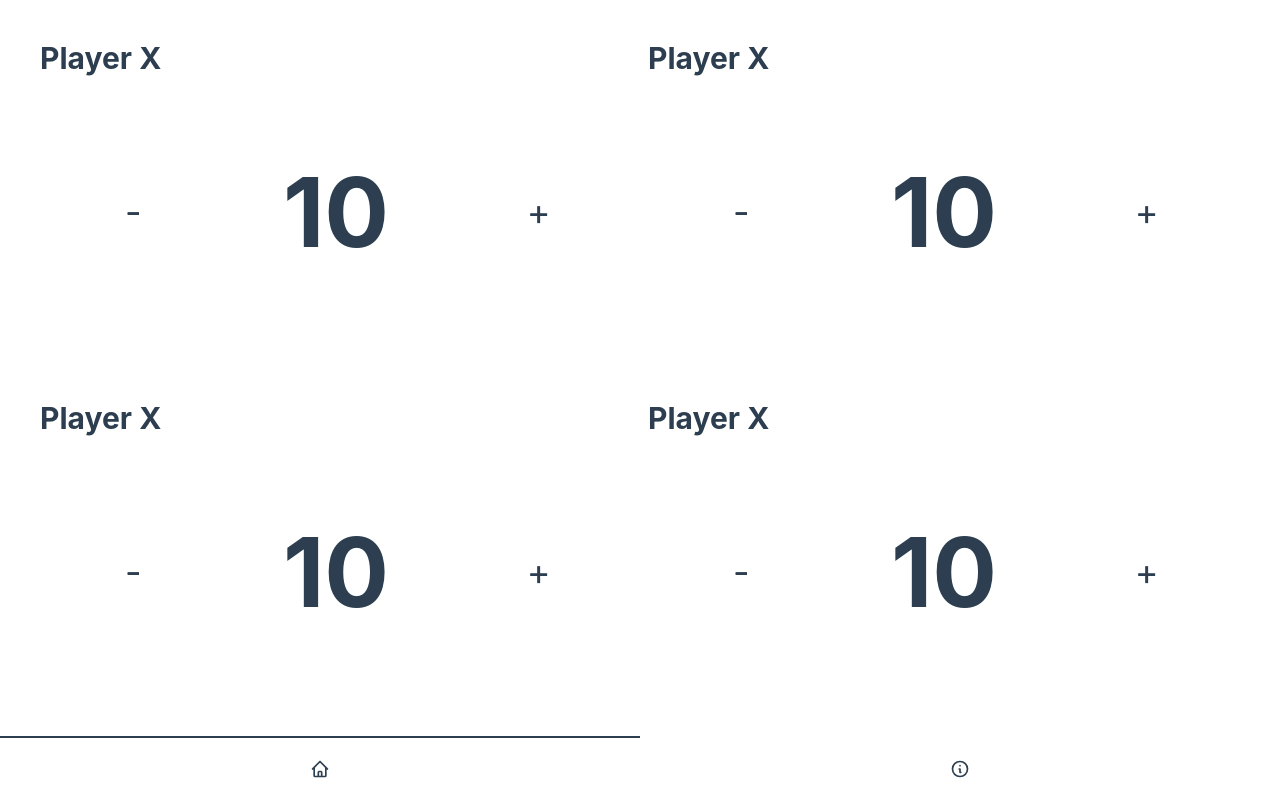
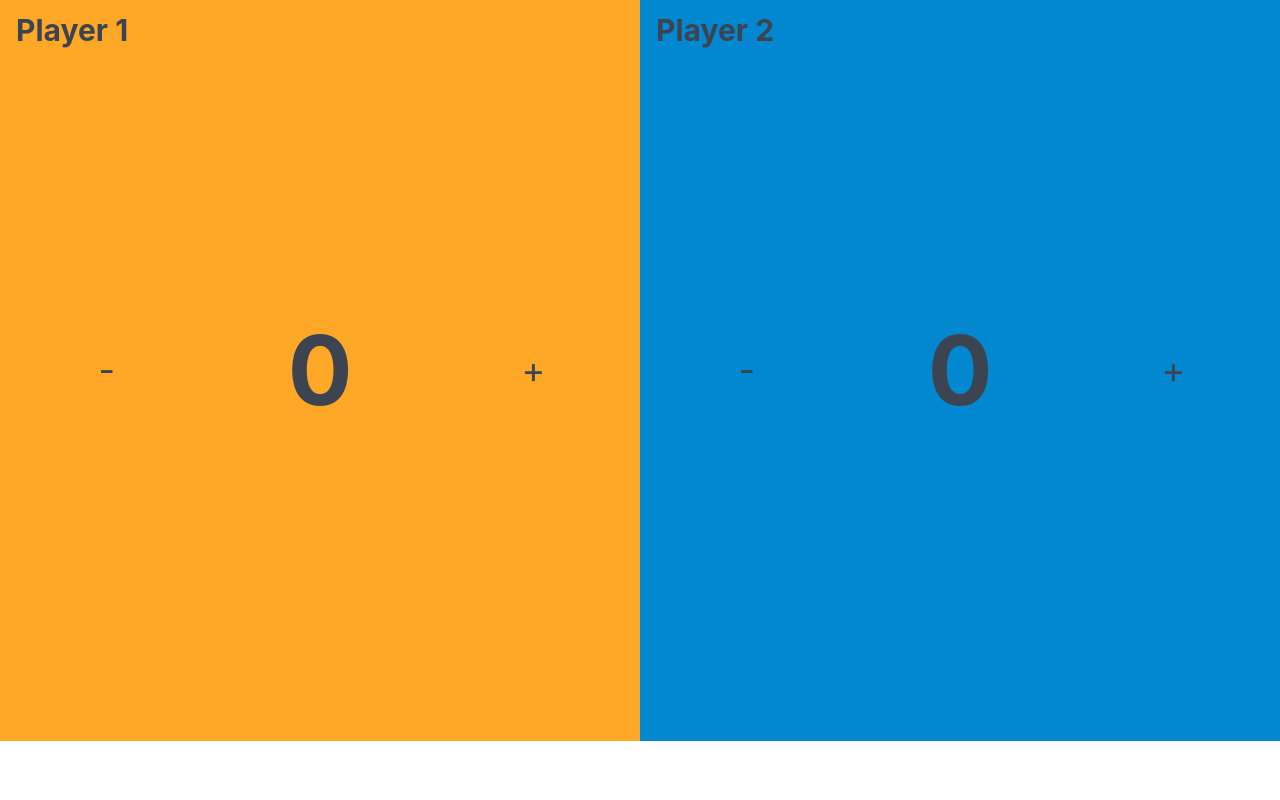
Before and after one commit to Rnd00m/game-points, a Vue app: page / in a window 1280 px wide. Built offline with nearby package versions, Linux system fonts and the light colour scheme.

Commit message:
feat: add counter store system

```diff
--- a/src/assets/base.css
+++ b/src/assets/base.css
@@ -31,7 +31,7 @@
   --color-border-hover: var(--vt-c-divider-light-1);
 
   --color-heading: var(--vt-c-text-light-1);
-  --color-text: var(--vt-c-text-light-1);
+  --color-text: var(--vt-c-white);
 
   --section-gap: 160px;
 }
--- a/src/assets/main.css
+++ b/src/assets/main.css
@@ -6,7 +6,6 @@
 #app {
   max-width: 1280px;
   margin: 0 auto;
-  padding: 2rem;
 
   font-weight: normal;
 }
--- a/src/components/CardsComponent.vue
+++ b/src/components/CardsComponent.vue
@@ -1,9 +1,16 @@
 <script setup lang="ts">
 import PlayerPoints from "@/components/PlayerPointsComponent.vue";
+import { useCounterStore } from "@/stores/counter";
+
+const counterStore = useCounterStore();
 </script>
 
 <template>
-  <div class="grid sm:grid-cols-2 grid-cols-1 min-h-[90vh]">
-    <PlayerPoints v-for="n in 4" />
+  <div class="grid sm:grid-cols-2 grid-cols-1 min-h-[92.6vh]">
+    <PlayerPoints
+      :player="player"
+      :key="player.name"
+      v-for="player in counterStore.players"
+    />
   </div>
 </template>
--- a/src/components/PlayerPointsComponent.vue
+++ b/src/components/PlayerPointsComponent.vue
@@ -1,12 +1,17 @@
-<script setup lang="ts"></script>
+<script setup lang="ts">
+const props = defineProps(["player"]);
+</script>
 
 <template>
-  <div class="player-points-wrapper relative">
-    <h1 class="absolute top-2 left-2 text-3xl font-bold">Player X</h1>
+  <div
+    class="player-points-wrapper relative text-neutral"
+    :style="'background-color:' + player.backgroundColor"
+  >
+    <h1 class="absolute top-3 left-4 text-3xl font-bold">{{ player.name }}</h1>
     <div class="score grid grid-cols-3 items-center text-4xl h-full">
-      <button class="min-h-full">-</button>
-      <div class="text-center font-bold text-8xl">10</div>
-      <button class="min-h-full">+</button>
+      <button class="min-h-full" @click="player.score--">-</button>
+      <div class="text-center font-bold text-8xl">{{ player.score }}</div>
+      <button class="min-h-full" @click="player.score++">+</button>
     </div>
   </div>
 </template>
--- a/src/stores/counter.ts
+++ b/src/stores/counter.ts
@@ -3,14 +3,19 @@ import { defineStore } from "pinia";
 export const useCounterStore = defineStore({
   id: "counter",
   state: () => ({
-    counter: 0,
+    players: [
+      {
+        name: "Player 1",
+        backgroundColor: "#ffa726",
+        score: 0,
+      },
+      {
+        name: "Player 2",
+        backgroundColor: "#0288d1",
+        score: 0,
+      },
+    ] as Player[],
   }),
-  getters: {
-    doubleCount: (state) => state.counter * 2,
-  },
-  actions: {
-    increment() {
-      this.counter++;
-    },
-  },
+  getters: {},
+  actions: {},
 });
--- /dev/null
+++ b/src/types/global.d.ts
@@ -0,0 +1,9 @@
+export {};
+
+declare global {
+  type Player = {
+    name: string;
+    backgroundColor: string;
+    score: number | 0;
+  };
+}
```
